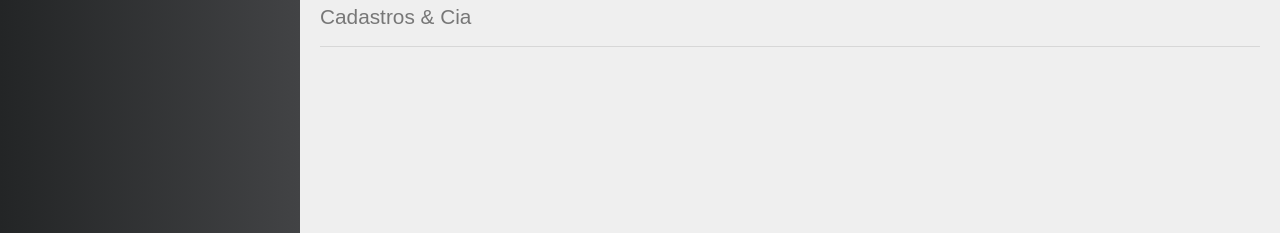
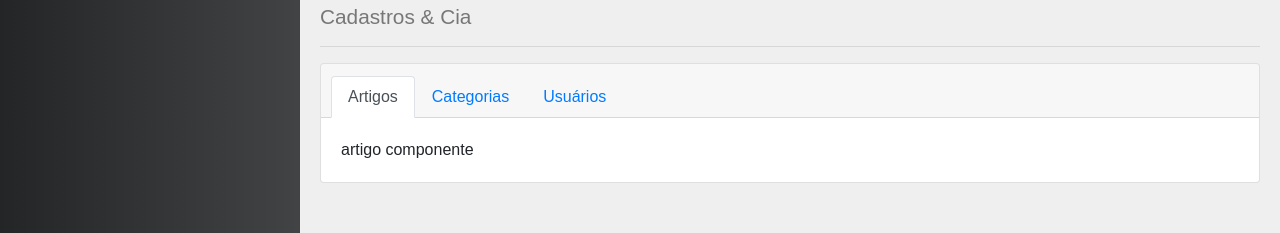
Before and after one commit to andrerocha546/projeto_final-curso_udemy, a Vue app in the folder frontend/: page /admin in a window 1280 px wide. Shown: the part 128-361 px from the top of the page. Built offline with nearby package versions, Linux system fonts and the light colour scheme.

Commit message:
formando parte da tela de admin que tem as abas artigos, categorias e usuários

```diff
--- a/frontend/src/components/admin/AdminPages.vue
+++ b/frontend/src/components/admin/AdminPages.vue
@@ -2,15 +2,33 @@
     <div class="admin-pages">
         <PageTitle icon="fa fa-cogs" main="Administração do Sistema"
             sub="Cadastros & Cia" />
+        <div class="admin-pages-tabs">
+            <b-card no-body="">
+                <b-tabs card>
+                    <b-tab title="Artigos" active>
+                        <article-admin />
+                    </b-tab>
+                    <b-tab title="Categorias">
+                        <CategoryAdmin />
+                    </b-tab>
+                    <b-tab title="Usuários">
+                        <UserAdmin />
+                    </b-tab>
+                </b-tabs>
+            </b-card>
+        </div>
     </div>
 </template>
 
 <script>
 import PageTitle from '../template/PageTitle'
+import ArticleAdmin from './ArticleAdmin'
+import CategoryAdmin from './CategoryAdmin'
+import UserAdmin from './UserAdmin'
 
 export default {
     name: 'AdminPages',
-    components: { PageTitle }
+    components: { PageTitle, ArticleAdmin, CategoryAdmin, UserAdmin }
 }
 </script>
 
--- /dev/null
+++ b/frontend/src/components/admin/ArticleAdmin.vue
@@ -0,0 +1,15 @@
+<template>
+    <div class="article-admin">
+        artigo componente
+    </div>
+</template>
+
+<script>
+export default {
+    name: 'ArticleAdmin'
+}
+</script>
+
+<style>
+
+</style>
--- /dev/null
+++ b/frontend/src/components/admin/CategoryAdmin.vue
@@ -0,0 +1,15 @@
+<template>
+    <div class="category-admin">
+        categoria componente
+    </div>
+</template>
+
+<script>
+export default {
+    name: 'CategoryAdmin'
+}
+</script>
+
+<style>
+
+</style>
--- /dev/null
+++ b/frontend/src/components/admin/UserAdmin.vue
@@ -0,0 +1,15 @@
+<template>
+    <div class="user-admin">
+        usuario componente
+    </div>
+</template>
+
+<script>
+export default {
+    name: 'UserAdmin'
+}
+</script>
+
+<style>
+
+</style>
```
